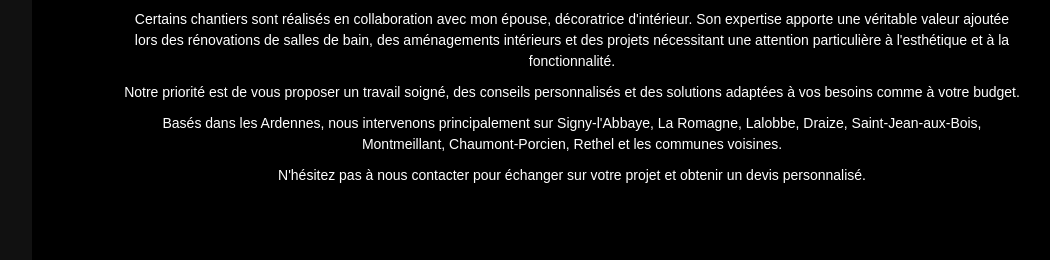
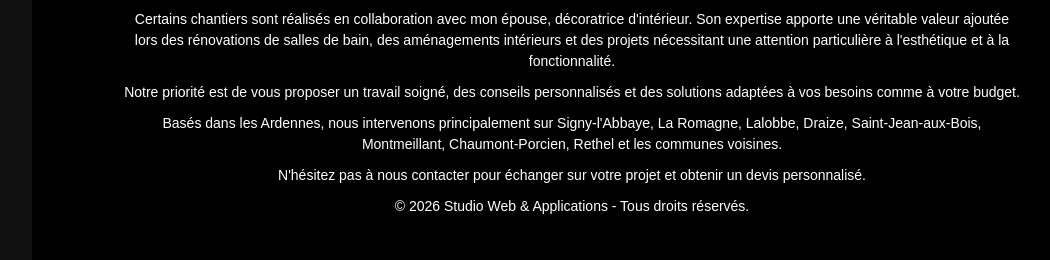
Before and after one commit to MSEDIT-1304/S.L-Multi-Services, a Flask app: page / in a window 1280 px wide. Shown: the part 540-800 px from the top of the page, without its empty margins (188-1238 px from the left). Run offline with Flask 3, Linux system fonts and the light colour scheme.

Commit message:
Update accueil.html

```diff
--- a/templates/accueil.html
+++ b/templates/accueil.html
@@ -28,4 +28,25 @@ Basés dans les Ardennes, nous intervenons principalement sur Signy-l'Abbaye, La
 N'hésitez pas à nous contacter pour échanger sur votre projet et obtenir un devis personnalisé.
 </p>
 
+
+
+</section>
+
+<footer>
+
+    <div class="footer-contenu">
+
+        <p>
+            © 2026 Studio Web & Applications - Tous droits réservés.
+        </p>
+
+    </div>
+
+</footer>
+
+</div>
+</body>
+
+</html>
+
 {% endblock %}
```
